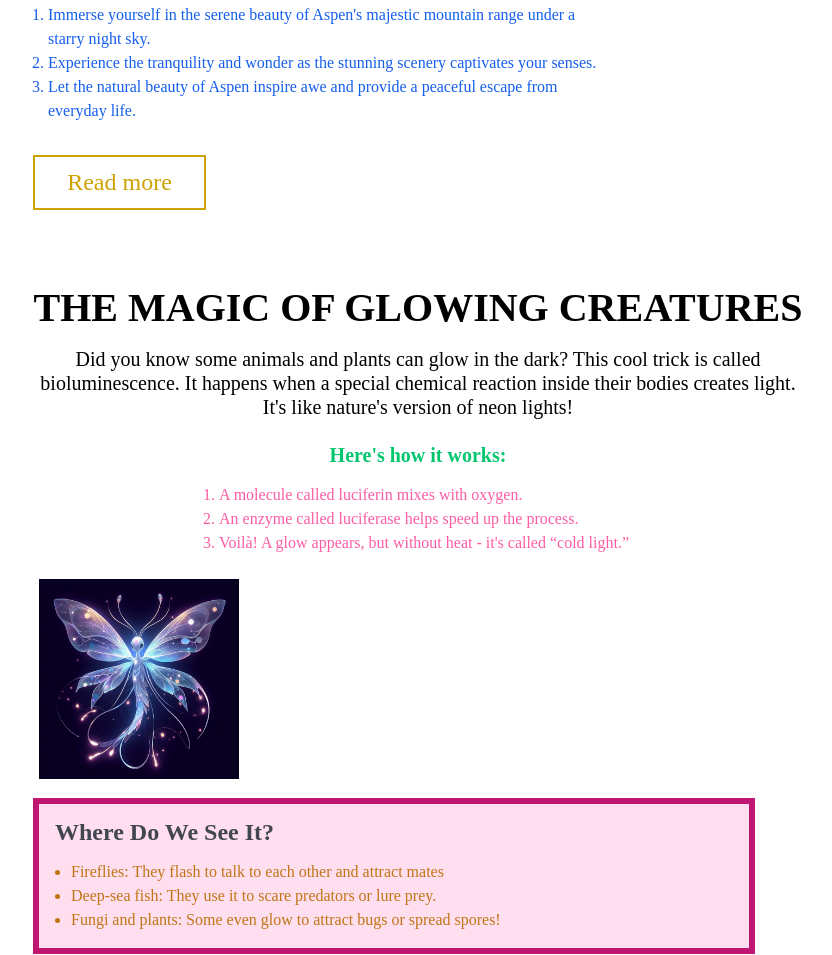
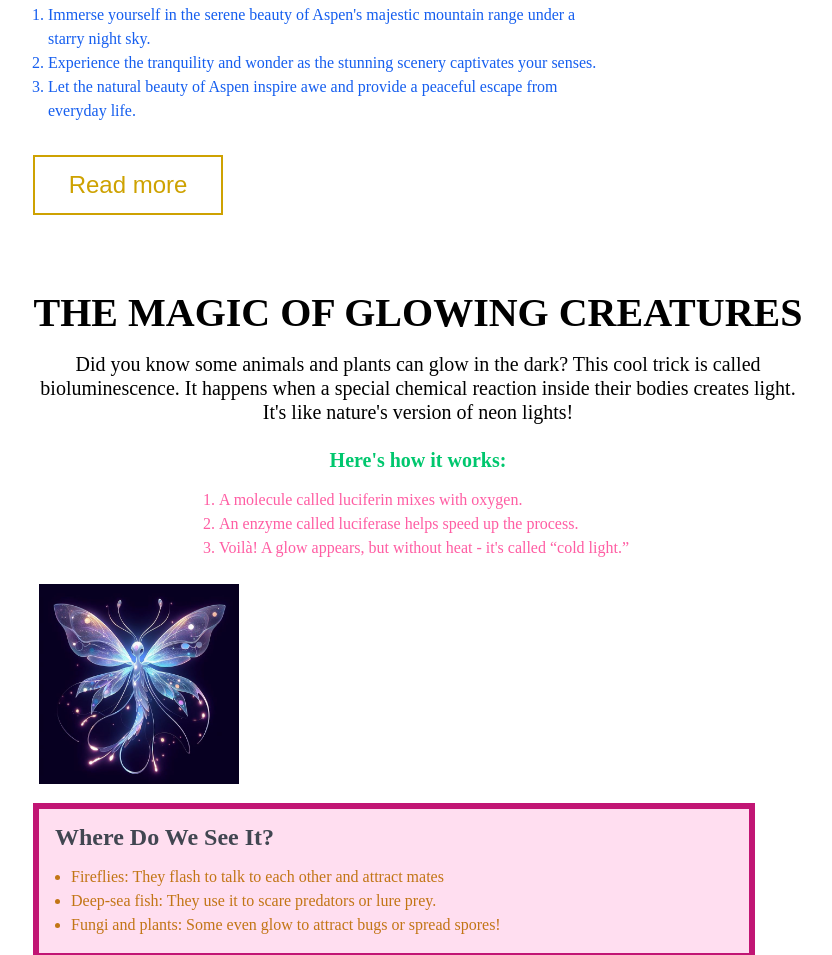
Before and after one commit to Aleksandre-Dularidze/CSS1-2, a plain HTML site: page indexhtml/index.html in a window 1280 px wide. Shown: the part 853-1808 px from the top of the page, without its empty margins (22-854 px from the left). Drawn offline with Linux system fonts and the light colour scheme.

Commit message:
added button tag in HTML&CSS file

```diff
--- a/indexhtml/index.html
+++ b/indexhtml/index.html
@@ -49,7 +49,7 @@
 				</ol>
 			</div>
 			<div id="readMore">
-				<a href="#" id="clickLink">Read more</a>
+				<button id="clickLink">Read more</button>
 			</div>
 		</div>
 		<div id="contentTwo">
--- a/stylesheet/stylesheet.css
+++ b/stylesheet/stylesheet.css
@@ -48,14 +48,19 @@ h1 {
 	margin: 32px 0px 74px 0px;
 	border: 2px solid #CEA201;
 	text-align: center;
-	width: 173px;
 	padding: 12px 32px;
-	font-size: 24px;
+	width: 190px;
 }
 
 #clickLink {
 	color: #CEA201;
+	border: none;
+	font-size: 24px;
+	line-height: 32px;
+	display: inline-block;
 	text-decoration: none;
+	background-color: white;
+	cursor: pointer;
 }
 
 #contentTwo {
```
